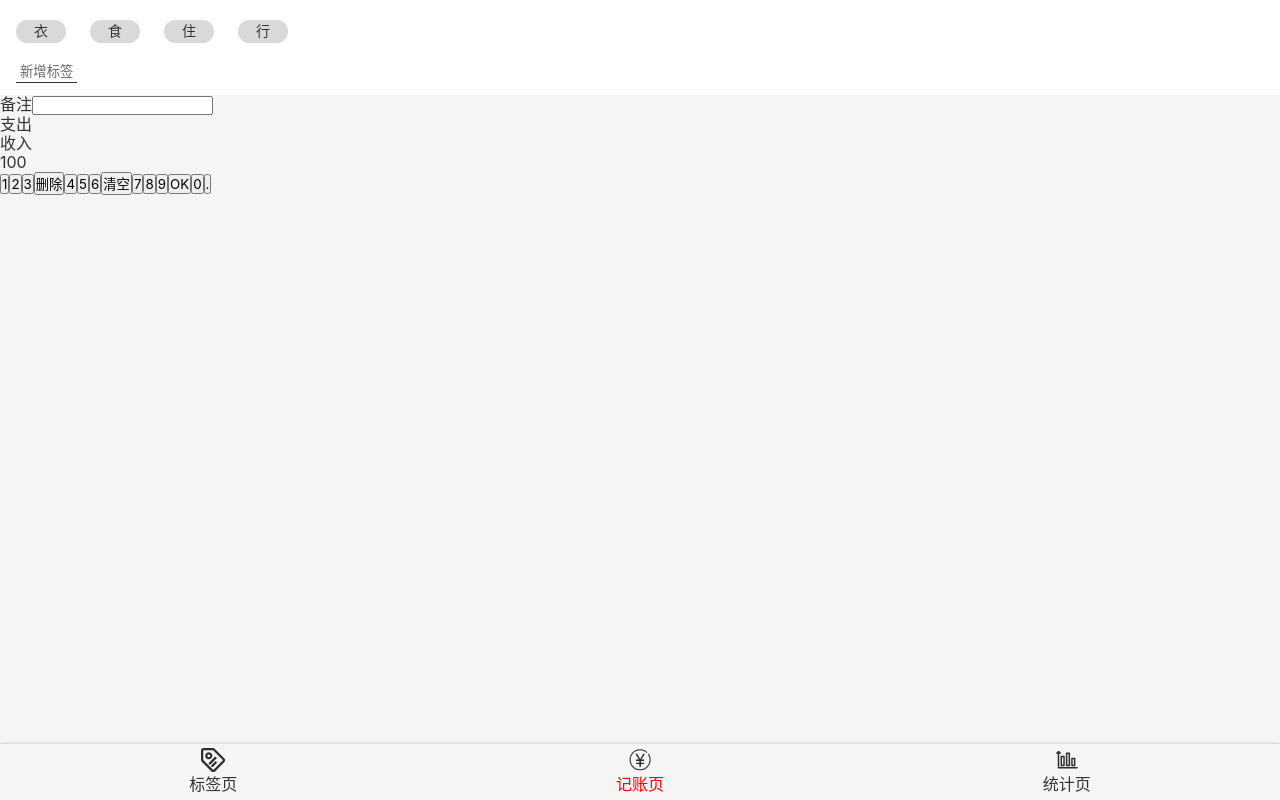
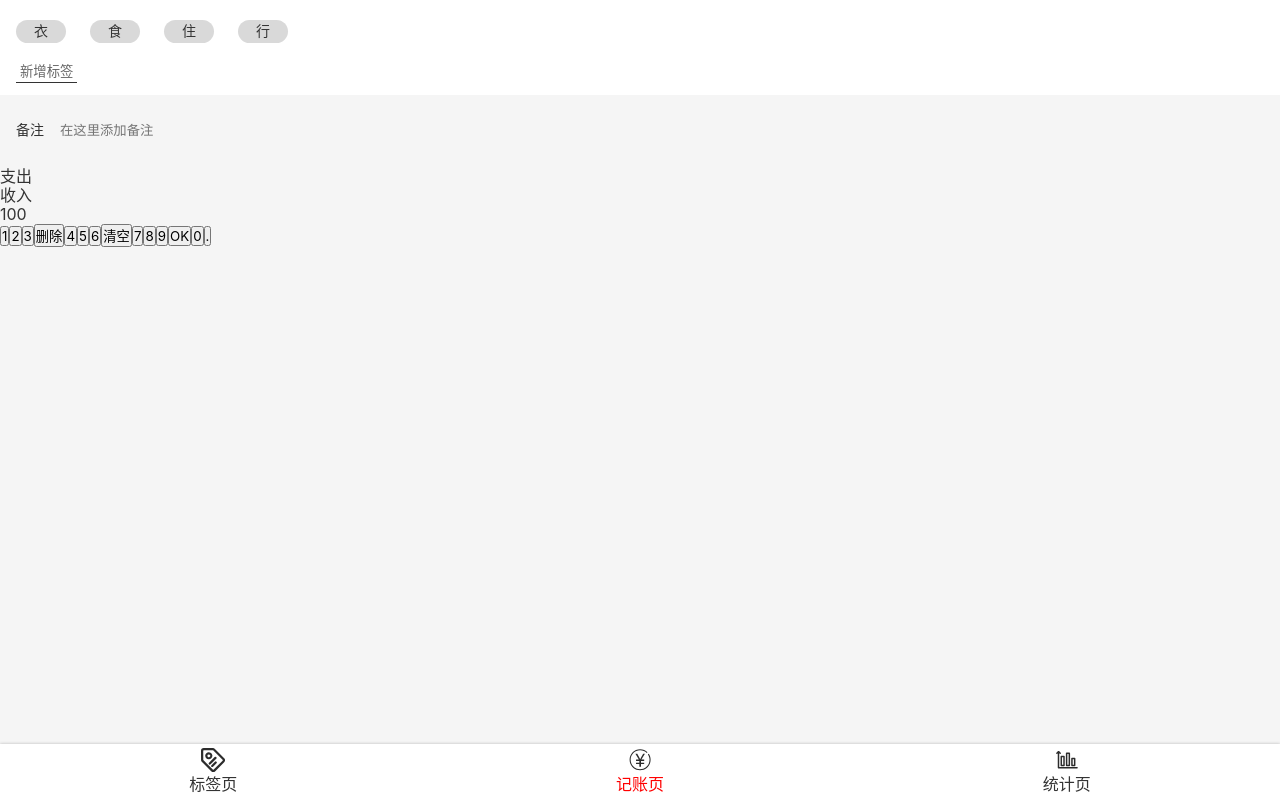
Before and after one commit to nwkami5010/goldensun, a React app: page /#/money in a window 1280 px wide. Built offline with nearby package versions, Linux system fonts and the light colour scheme.

Commit message:
Money.tsx之完成备注 UI

```diff
--- a/src/components/Nav.tsx
+++ b/src/components/Nav.tsx
@@ -5,6 +5,7 @@
 
 
 const NavWrapper = styled.nav`
+  background:white;
   line-height: 24px;
   box-shadow: 0 0 3px rgba(0,0,0,0.25);
   > ul {
--- a/src/index.scss
+++ b/src/index.scss
@@ -18,6 +18,9 @@
 button{
   font-family: inherit;
 }
+:focus{
+  outline: none;
+}
 .icon {
   width: 1em;
   height: 1em;
--- a/src/views/Money.tsx
+++ b/src/views/Money.tsx
@@ -20,6 +20,21 @@
 `;
 
 const NotesSection = styled.section`
+  background: #f5f5f5;
+  padding: 0 16px;
+  font-size: 14px;
+  > label {
+    display: flex;
+    align-items: center;
+    > span { margin-right: 16px;white-space: nowrap}
+    > input {
+      display: block;
+      width: 100%;
+      height: 72px;
+      background: none;
+      border: none;
+    }
+  }
 `;
 const CategorySection = styled.section`
 `;
@@ -41,7 +56,7 @@
       <NotesSection>
         <label>
           <span>备注</span>
-          <input type="text"/>
+          <input type="text" placeholder="在这里添加备注"/>
         </label>
       </NotesSection>
       <CategorySection>
```
